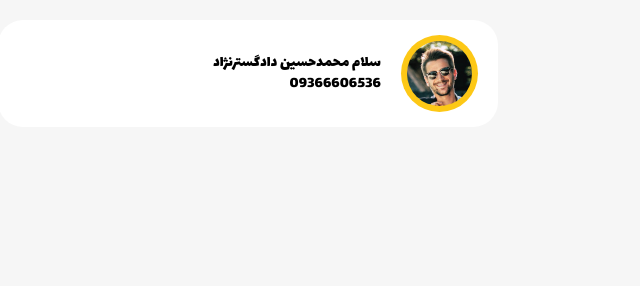
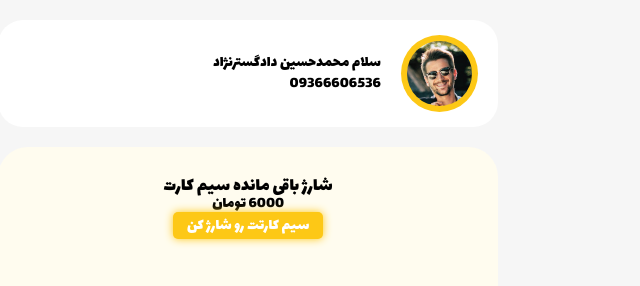
Before and after one commit to BlackEagle256/myIrancell, a website: page frontend/index.html in a window 1280 px wide. Shown: the whole page, without its empty margins (22-662 px from the left). Drawn offline with nearby package versions, Linux system fonts and the light colour scheme.

Commit message:
LeftSide Codes Writed

```diff
--- a/frontend/content/css/index.css
+++ b/frontend/content/css/index.css
@@ -48,3 +48,35 @@ body {
 .user-number {
     color: var(--grey-50);
 }
+
+/* Start Coding Left Side */
+.sim-card-charge-box {
+    background-color: var(--gold-50);
+    padding: 20px;
+    border-radius: 30px;
+    margin-top: 20px;
+    height: 100%;
+}
+
+.sim-card-charge-title {
+    margin-top: 10px;
+    font-size: 1.2rem;
+    text-align: center;
+}
+
+/* Start Progress */
+
+.charge-btn {
+    background-color: var(--gold-400);
+    width: 150px;
+    border-radius: 5px;
+    color: var(--white-50);
+    font-size: 1rem;
+    box-shadow: 0 0 8px var(--gold-400);
+    outline: none;
+    border: none;
+}
+
+/* Finish Progress */
+
+/* Finish Coding Left Side */
--- a/frontend/index.html
+++ b/frontend/index.html
@@ -24,6 +24,22 @@
                 <h5 class="user-number">09366606536</h5>
             </div>
         </div>
+        <!-- Finish Profile Box -->
+
+        <!-- Start Sim Card Charge -->
+
+        <div class="sim-card-charge-box">
+            <h1 class="sim-card-charge-title">شارژ باقی مانده سیم کارت</h1>
+            <div class="flex flex-column align-items-center">
+                <div class="charge-progress progress-10">
+                    <div class="overlay">6000 تومان</div>
+                </div>
+
+                <button class="charge-btn lalezar-font">سیم کارتت رو شارژ کن</button>
+            </div>
+        </div>
+
+        <!-- Finish Sim Card Charge -->
     </div>
 
     <script src="https://cdnjs.cloudflare.com/ajax/libs/Chart.js/4.4.1/chart.min.js"></script>
```
